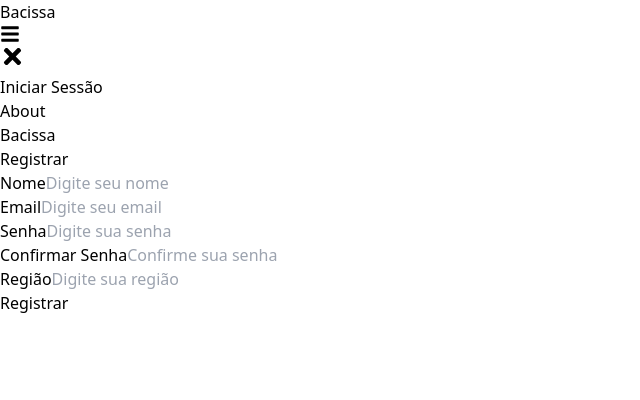
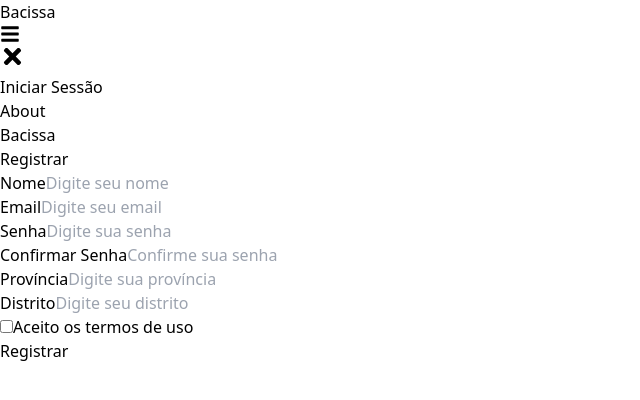
Before and after one commit to DomingosChiconela/Bacissa-FrontEnd, a React (Vite) app: page /login/sing-up in a window 1280 px wide. Shown: the top 400 px of the page, without its empty margins (0-640 px from the left). Built offline with nearby package versions, Linux system fonts and the light colour scheme.

Commit message:
update:register

```diff
--- a/src/components/header/index.jsx
+++ b/src/components/header/index.jsx
@@ -3,7 +3,7 @@ import { NavBar } from "./nav-bar"
 
 export const Header = () => {
     return (
-        <header className="flex  w-full h-12 md:h-16  bg-green-950 text-base md:text-lg text-white justify-between items-center ">
+        <header className="flex  w-full h-12 md:h-16 bg-gradient-to-r from-green-500 via-green-600 to-green-800 text-base md:text-lg text-white justify-between items-center ">
             <Link to={"/"}>
             <h1 className="p-2 md:p-6 md:font-bold hover:text-blue-600 transition-all duration-300 ease-in-out">Bacissa</h1>
             </Link>
--- a/src/components/header/nav-bar.jsx
+++ b/src/components/header/nav-bar.jsx
@@ -23,8 +23,8 @@ export const NavBar = () => {
   };
 
   const isAdmin = user && user.role === 'admin';
-  const activeStyles = "text-blue-600 hover:text-blue-400 transition-all duration-300 ease-in-out";
-  const inactiveStyles = "text-white hover:text-blue-600 transition-all duration-300 ease-in-out";
+  const activeStyles = "text-green-400 hover:text-green-300 transition-all duration-300 ease-in-out";
+  const inactiveStyles = "text-white hover:text-green-400 transition-all duration-300 ease-in-out";
 
   const handleLogout = () => {
     logout();
@@ -32,7 +32,7 @@ export const NavBar = () => {
   };
 
   return (
-    <nav className="p-4 shadow-lg relative">
+    <nav className="p-4  relative">
       <div className="container mx-auto flex justify-between items-center">
         <div className="md:hidden text-white cursor-pointer" onClick={toggleMenu}>
           <FaBars size={20} />
@@ -140,7 +140,7 @@ export const NavBar = () => {
                 <NavLink
                   to="/login"
                   exact
-                  className={({ isActive }) => `${isActive ? activeStyles : inactiveStyles} sm:flex rounded-xl py-1 shadow-sm shadow-blue-500/50 justify-center text-center relative sm:w-28`}
+                  className={({ isActive }) => `${isActive ? activeStyles : inactiveStyles} sm:flex rounded-xl py-1 shadow-sm shadow-green-500 justify-center text-center relative sm:w-28`}
                   onClick={toggleMenu}
                 >
                   Iniciar Sessão
--- a/src/components/login/singup.jsx
+++ b/src/components/login/singup.jsx
@@ -15,12 +15,12 @@ export const RegisterForm = () => {
   const [isSuccessModalOpen, setIsSuccessModalOpen] = useState(false);
   const [isErrorModalOpen, setIsErrorModalOpen] = useState(false);
   const [errorMessage, setErrorMessage] = useState("");
+  const [isTermsModalOpen, setIsTermsModalOpen] = useState(false);
 
   const onSubmit = async (data) => {
     console.log("User Registration Data:", data);
 
     try {
-      // Integrar api aqui boss nao sei se esta bem mas tentei
       const response = await fetch('/api/register', {
         method: 'POST',
         headers: { 'Content-Type': 'application/json' },
@@ -51,10 +51,18 @@ export const RegisterForm = () => {
     setIsErrorModalOpen(false);
   };
 
+  const openTermsModal = () => {
+    setIsTermsModalOpen(true);
+  };
+
+  const closeTermsModal = () => {
+    setIsTermsModalOpen(false);
+  };
+
   return (
     <div className="bg-gradient-to-r from-blue-200 via-blue-300 to-blue-500 min-h-screen">
       <Header />
-      <div className="flex items-center justify-center min-h-screen">
+      <div className="flex items-center justify-center min-h-screen sm:h-[120vh]">
         <motion.div
           initial={{ opacity: 0, y: -50 }}
           animate={{ opacity: 1, y: 0 }}
@@ -138,22 +146,57 @@ export const RegisterForm = () => {
               )}
             </div>
             <div>
-              <label htmlFor="region" className="block text-gray-700">Região</label>
+              <label htmlFor="province" className="block text-gray-700">Província</label>
               <input
                 type="text"
-                id="region"
-                placeholder="Digite sua região"
-                {...register("region", {
-                  required: "Região é obrigatória",
+                id="province"
+                placeholder="Digite sua província"
+                {...register("province", {
+                  required: "Província é obrigatória",
                   minLength: {
                     value: 3,
-                    message: "Região deve ter mais de 2 letras",
+                    message: "Província deve ter mais de 2 letras",
                   },
                 })}
                 className="w-full p-2 border border-gray-300 rounded mt-1 focus:outline-none focus:border-blue-500"
               />
-              {errors.region && (
-                <p className="text-red-500 text-sm mt-1">{errors.region.message}</p>
+              {errors.province && (
+                <p className="text-red-500 text-sm mt-1">{errors.province.message}</p>
+              )}
+            </div>
+            <div>
+              <label htmlFor="district" className="block text-gray-700">Distrito</label>
+              <input
+                type="text"
+                id="district"
+                placeholder="Digite seu distrito"
+                {...register("district", {
+                  required: "Distrito é obrigatório",
+                  minLength: {
+                    value: 3,
+                    message: "Distrito deve ter mais de 2 letras",
+                  },
+                })}
+                className="w-full p-2 border border-gray-300 rounded mt-1 focus:outline-none focus:border-blue-500"
+              />
+              {errors.district && (
+                <p className="text-red-500 text-sm mt-1">{errors.district.message}</p>
+              )}
+            </div>
+            <div className="flex items-center">
+              <input
+                type="checkbox"
+                id="terms"
+                {...register("terms", {
+                  required: "Você deve aceitar os termos de uso",
+                })}
+                className="mr-2"
+              />
+              <label htmlFor="terms" className="text-gray-700">
+                Aceito os <button type="button" onClick={openTermsModal} className="text-blue-600 hover:underline">termos de uso</button>
+              </label>
+              {errors.terms && (
+                <p className="text-red-500 text-sm mt-1">{errors.terms.message}</p>
               )}
             </div>
             <button
@@ -166,6 +209,7 @@ export const RegisterForm = () => {
         </motion.div>
       </div>
 
+      {/* Success Modal */}
       <Modal
         isOpen={isSuccessModalOpen}
         onRequestClose={closeSuccessModal}
@@ -184,6 +228,7 @@ export const RegisterForm = () => {
         </div>
       </Modal>
 
+      {/* Error Modal */}
       <Modal
         isOpen={isErrorModalOpen}
         onRequestClose={closeErrorModal}
@@ -201,6 +246,36 @@ export const RegisterForm = () => {
           </button>
         </div>
       </Modal>
+
+      {/* Terms Modal */}
+      <Modal
+        isOpen={isTermsModalOpen}
+        onRequestClose={closeTermsModal}
+        className="fixed inset-0 flex items-center justify-center bg-black bg-opacity-50"
+        overlayClassName="fixed inset-0"
+      >
+        <div className="bg-white p-6 rounded-lg shadow-lg   md:max-w-lg">
+          <h2 className="text-xl font-bold text-blue-600 mb-4">Termos de Uso</h2>
+          <div className="space-y-4">
+            <p><strong>Bem-vindo à nossa plataforma!</strong></p>
+            <p>Estes termos de uso regulam o uso da nossa plataforma e serviços. Ao utilizar nossos serviços, você concorda com os seguintes termos:</p>
+            <ul className="list-disc pl-5">
+              <li><strong>1. Aceitação dos Termos</strong> - Ao utilizar nossa plataforma, você concorda com os termos e condições descritos neste documento.</li>
+              <li><strong>2. Uso da Plataforma</strong> - Você concorda em usar a plataforma apenas para fins legais e de acordo com todas as leis aplicáveis.</li>
+              <li><strong>3. Responsabilidades do Usuário</strong> - É sua responsabilidade manter a confidencialidade de suas informações de conta e senha.</li>
+              <li><strong>4. Modificações dos Termos</strong> - Podemos alterar estes termos a qualquer momento. As alterações serão publicadas nesta página.</li>
+              <li><strong>5. Contato</strong> - Para dúvidas ou informações adicionais, entre em contato conosco pelo e-mail fornecido na plataforma.</li>
+            </ul>
+            <p>Para uma leitura completa dos nossos termos de uso, por favor, acesse nossa página de <a href="/termos" className="text-blue-600 hover:underline">Termos de Uso</a>.</p>
+          </div>
+          <button
+            onClick={closeTermsModal}
+            className="mt-4 bg-blue-500 text-white py-2 px-4 rounded hover:bg-blue-600 transition duration-300"
+          >
+            Fechar
+          </button>
+        </div>
+      </Modal>
     </div>
   );
 };
```
